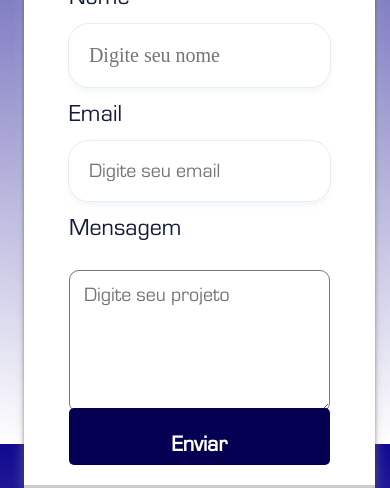
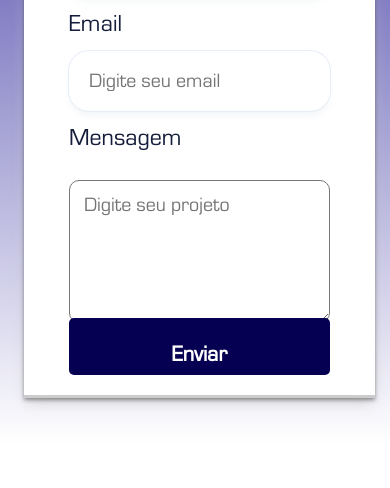
Before and after one commit to bbferreira/Projeto, a plain HTML site: page formulario.html in a window 390 px wide. Shown: the part 400-888 px from the top of the page. After the commit the page ends 844 px from the top, so only its background shows below. Drawn offline with Linux system fonts and the light colour scheme.

Commit message:
06/01/2023

```diff
--- a/css/envio.css
+++ b/css/envio.css
@@ -16,12 +16,13 @@ body{
     justify-content: center;
     min-height: 100vh;
     background-image: linear-gradient(#333542, #6e07f3);
+    box-sizing: border-box;
 
 }
 .agradecimento{
+    display: flex;
     width: 600px;
     height: 550px;
-    display: flex;
     margin-top: -50px;
     flex-direction: column;
     align-items: center;
--- a/css/formulario.css
+++ b/css/formulario.css
@@ -41,7 +41,7 @@ div{
     display: block;
     flex-direction: row;
     margin-left: -80px;
-    margin-top: -90px;
+    margin-top: -180px;
     display: inline-block;
 
 }
@@ -297,13 +297,14 @@ section{
         width: 100%;
       }
       section{
-        width: 70%;
+        width: 60%;
         display: flex;
         position:absolute;
         left: 10%;
         top: 40%;
         flex-direction: column;
-        margin-top: 20px;
+        margin-top: -100px;
+        margin-left: 70px;
       }
       div{
       width: 40%;
@@ -311,8 +312,8 @@ section{
         flex-direction: column;
        top:30%;
         left: 5%;
-        margin-top: -50px;
-        margin-left: -150px;
+        margin-top: -300px;
+        margin-left: -300px;
       }
       h1{
 
@@ -333,12 +334,12 @@ section{
         width: 100%;
       }
       section{
-        width: 80%;
+        width: 70%;
         display: flex;
         left: 5%;
         top: 40%;
         flex-direction: column;
-        margin-top: 30px;
+        margin-top: -100px;
         margin-left: 50px;
       }
       div{
@@ -347,8 +348,8 @@ section{
         flex-direction: column;
        top:50%;
         left: 50%;
-        margin-top: 10px;
-        margin-left: -150px;
+        margin-top: -300px;
+        margin-left: -300px;
       }
       h1{
 
@@ -374,7 +375,7 @@ section{
         left: 5%;
         top: 40%;
         flex-direction: column;
-        margin-top: 0px;
+        margin-top: -90px;
         margin-left: 10px;
       }
       div{
@@ -383,8 +384,8 @@ section{
         flex-direction: column;
        top:50%;
         left: 50%;
-        margin-top: -50px;
-        margin-left: -170px;
+        margin-top: -300px;
+        margin-left: -300px;
       }
       h1{
 
@@ -412,6 +413,7 @@ section{
         top: 40%;
         flex-direction: column;
         margin-top: 0px;
+        margin-top: -90px;
         margin-left: 20px;
       }
       div{
@@ -420,8 +422,8 @@ section{
         flex-direction: column;
        top:50%;
         left: 50%;
-        margin-top: -30px;
-        margin-left: -250px;
+        margin-top: -300px;
+        margin-left: -300px;
       }
       h1{
 
@@ -447,7 +449,7 @@ section{
         left: 1%;
         top: 40%;
         flex-direction: column;
-        margin-top: 0px;
+        margin-top: -90px;
         margin-left: 20px;
       }
       div{
@@ -456,8 +458,8 @@ section{
         flex-direction: column;
        top:50%;
         left: 50%;
-        margin-top: -5px;
-        margin-left: -200px;
+        margin-top: -300px;
+        margin-left: -300px;
       }
       h1{
 
@@ -484,8 +486,8 @@ section{
         left: 1%;
         top: 40%;
         flex-direction: column;
-        margin-top: 0px;
-        margin-left: 10px;
+        margin-top: -90px;
+        margin-left: 20px;
       }
       div{
       width: 40%;
@@ -493,7 +495,7 @@ section{
         flex-direction: column;
        top:50%;
         left: 50%;
-        margin-top: -5px;
+        margin-top: -300px;
         margin-left: -200px;
       }
       h1{
@@ -521,7 +523,7 @@ section{
         left: 1%;
         top: 40%;
         flex-direction: column;
-        margin-top: 0px;
+        margin-top: -90px;
         margin-left: -3px;
       }
       div{
@@ -530,7 +532,7 @@ section{
         flex-direction: column;
        top:50%;
         left: 50%;
-        margin-top: -5px;
+        margin-top: -300px;
         margin-left: -200px;
       }
       h1{
```
